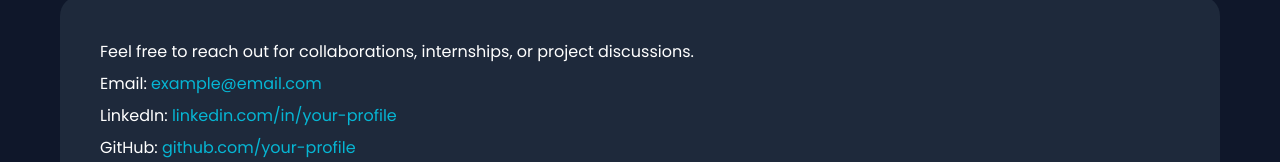
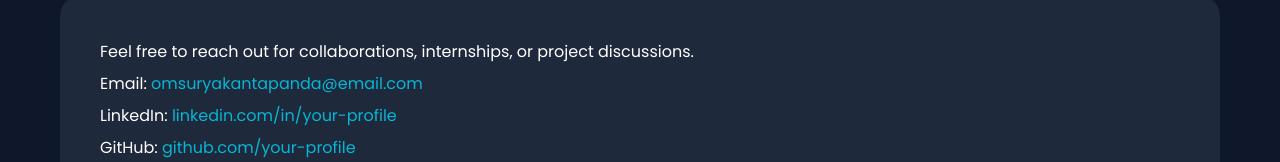
Before and after one commit to Om-panda/portfolio, a plain HTML site: page index.html in a window 1280 px wide. Shown: the part 4355-4517 px from the top of the page. Drawn offline with Linux system fonts and the light colour scheme.

Commit message:
Update index.html

```diff
--- a/index.html
+++ b/index.html
@@ -205,7 +205,7 @@
                 Feel free to reach out for collaborations, internships, or project discussions.
             </p>
             <p>
-                Email: <a href="mailto:example@email.com">example@email.com</a><br>
+                Email: <a href="mailto:omsuryakantapanda@email.com">omsuryakantapanda@email.com</a><br>
                 LinkedIn: <a href="#">linkedin.com/in/your-profile</a><br>
                 GitHub: <a href="#">github.com/your-profile</a>
             </p>
```
